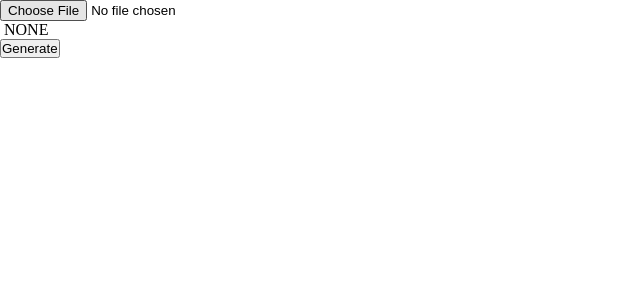
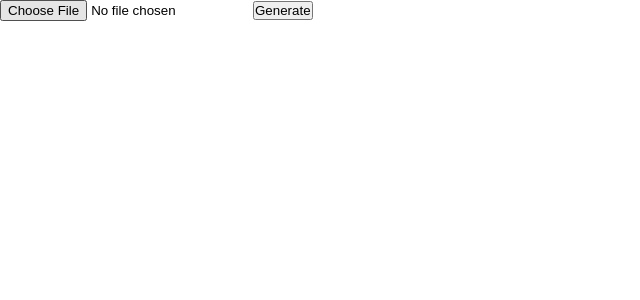
Before and after one commit to ElmikoTheNiceFella/graph-my-csv-frontend, a React (Vite) app: page / in a window 1280 px wide. Shown: the top 300 px of the page, without its empty margins (0-640 px from the left). Built offline with nearby package versions, Linux system fonts and the light colour scheme.

Commit message:
feat: added boilerplate for LLM datad fetching

```diff
--- a/src/components/FileUpload.tsx
+++ b/src/components/FileUpload.tsx
@@ -1,35 +1,40 @@
 import { useState } from "react"
-import { InputError } from "../types/fileUploadTypes";
-import GenerateButton from "./GenerateButton";
 
 const FileUpload = () => {
 
   const [file, setFile] = useState<File|null>(null)
-  const [error, setError] = useState<InputError>("NONE");
 
-  const handleFile = (e: React.ChangeEvent<HTMLInputElement>) => {
-    if (e.target.files) {
-      const uploadedFile = e.target.files[0]
-      if (e.target.files.length > 1) { // Handle multiple files
-        setError("MULTIPLE_FILES")
-      } else if (uploadedFile?.type !== "text/csv") { // Handle non-CSV files
-        setError("WRONG_FORMAT")
-      } else if (uploadedFile?.size === 0) { // Handle empty CSV files
-        setError("EMPTY")
-      } else { // Success
-        setFile(uploadedFile)
-        setError("NONE")
-        return
-      }
-      setFile(null)
+  const handleSubmit = async(e:React.FormEvent) => {
+    e.preventDefault()
+    if (!file) return
+
+    const formData = new FormData()
+    formData.append("csv-file", file)
+
+    const response = await fetch(import.meta.env.VITE_ENDPOINT, {
+      method: 'POST',
+      body: formData
+    })
+
+    const reader = response?.body?.getReader()
+    if (!reader) return
+
+    const decoder = new TextDecoder()
+
+    while(true) {
+      const { done, value } = await reader.read()
+      if (done) break;
+      const chunk = decoder.decode(value)
+      console.log(chunk)
     }
   }
 
   return (
     <>
-      <input type="file" onChange={handleFile} name="csv-upload" id="csv-upload" />
-      <p>{file?.size}&nbsp;{error}</p>
-      <GenerateButton userFile={file} />
+      <form onSubmit={handleSubmit}>
+        <input type="file" onChange={(e) => setFile(e.target.files ? e.target.files[0] : null)} name="csv-upload" id="csv-upload" />
+        <button type="submit">Generate</button>
+      </form>
     </>
   )
 }
--- a/src/components/GenerateButton.tsx
+++ /dev/null
@@ -1,14 +0,0 @@
-import { GeneratePropsType } from "../types/fileUploadTypes"
-
-const GenerateButton = ({ userFile }: GeneratePropsType) => {
-
-  const handleGeneration = (file: (File | null)) => {
-
-  }
-
-  return (
-    <button onClick={() => handleGeneration(userFile)}>Generate</button>
-  )
-}
-
-export default GenerateButton
--- a/src/types/fileUploadTypes.ts
+++ b/src/types/fileUploadTypes.ts
@@ -1,2 +1 @@
 export type InputError = "NONE" | "WRONG_FORMAT" | "EMPTY" | "MULTIPLE_FILES"
-export type GeneratePropsType = { userFile: (File | null) }
--- a/src/types/generationTypes.ts
+++ /dev/null
@@ -1 +0,0 @@
-export type GenerationError = "NONE" | "NO_FILE"
```
Also changed, not shown: 1 other file (tests, documents, lock files or other folders).
